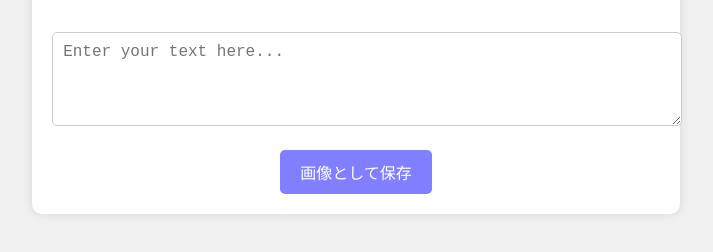
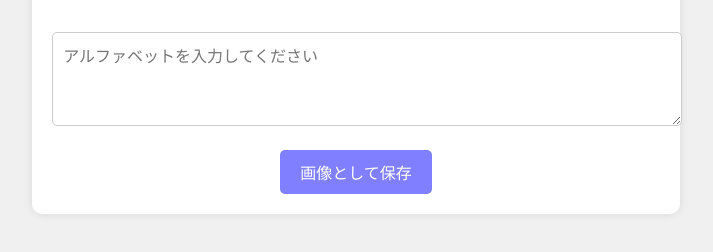
Before and after one commit to ybetti/hikkitai, a plain HTML site: page index.html in a window 1280 px wide. Shown: the part 326-578 px from the top of the page, without its empty margins (284-997 px from the left). Drawn offline with Linux system fonts and the light colour scheme.

Commit message:
Update index.html

```diff
--- a/index.html
+++ b/index.html
@@ -58,7 +58,7 @@
 <body>
     <div class="container">
         <h1>NSL用アルファベット変換サイト※社外秘</h1>
-        <textarea id="inputText" rows="4" placeholder="Enter your text here..."></textarea>
+        <textarea id="inputText" rows="4" placeholder="アルファベットを入力してください"></textarea>
         <div class="output" id="outputText"></div>
         <canvas id="canvas"></canvas>
         <button onclick="saveAsImage()">画像として保存</button>
```
